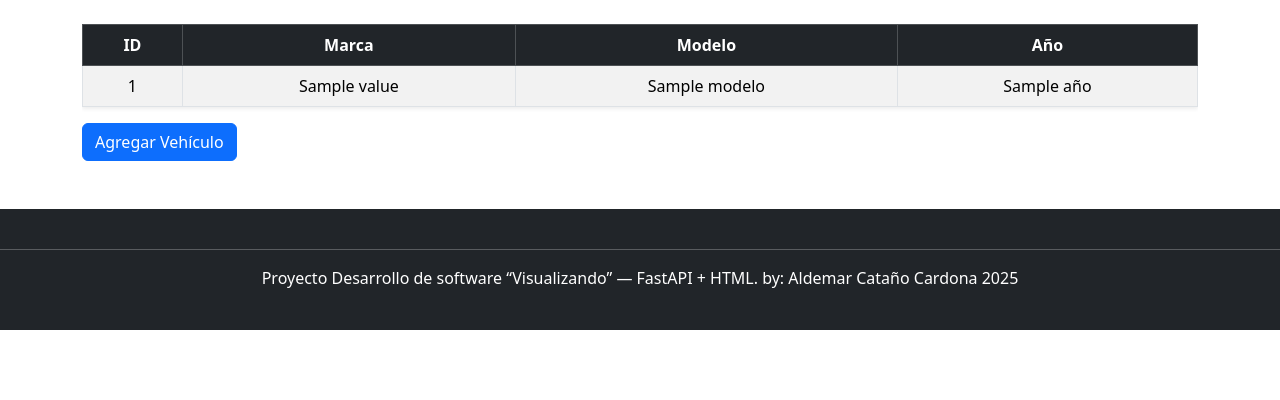
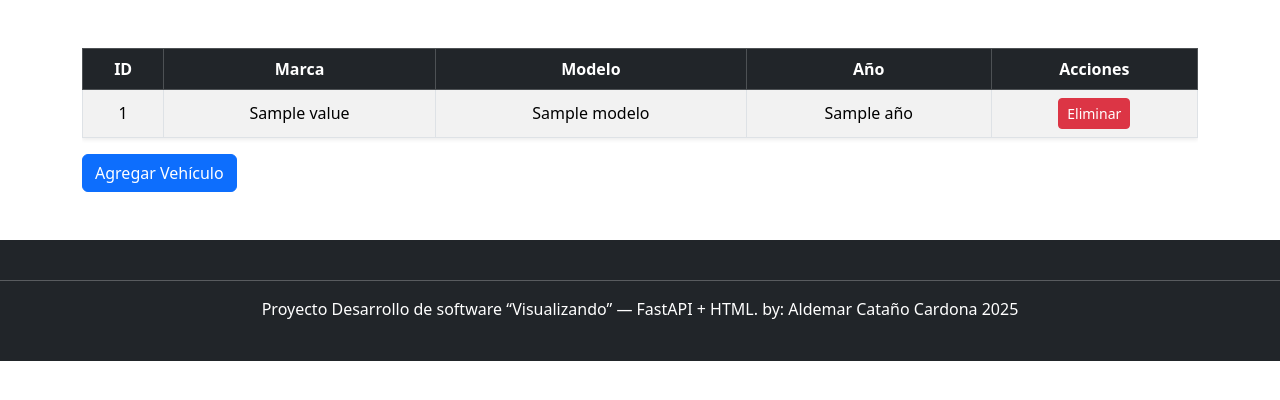
Before and after one commit to Aldemitar/vehiculos_electricos_aldemar, a FastAPI app: template templates/vehiculos_registro.html in a window 1280 px wide. Shown: the part 245-645 px from the top of the page. Run offline with FastAPI, Linux system fonts and the light colour scheme; the template is opened without the code that fills it: most values are stand-ins (such as "Sample title", 1, 10 or a date in 2020); parts of the project's set-up code (start-up, migrations or seed data) failed here and were passed over.

Commit message:
Se alteró el vehículos registros para hacer util el botón de eliminar

```diff
--- a/templates/vehiculos_registro.html
+++ b/templates/vehiculos_registro.html
@@ -9,6 +9,8 @@
     </header>
     <br>
 
+    <br>
+
     <div class="container">
         <div class="table-responsive">
             <table class="table table-striped table-hover table-bordered align-middle shadow-sm">
@@ -18,6 +20,7 @@
                         <th>Marca</th>
                         <th>Modelo</th>
                         <th>Año</th>
+                        <th>Acciones</th> <!-- Nueva columna -->
                     </tr>
                 </thead>
                 <tbody class="text-center">
@@ -27,11 +30,19 @@
                         <td>{{ vehiculo.marca.value }}</td>
                         <td>{{ vehiculo.modelo }}</td>
                         <td>{{ vehiculo.año }}</td>
+                        <td>
+                            <form action="/vehiculos/delete/{{ vehiculo.id }}" method="POST" onsubmit="return confirm('¿Estás seguro de que deseas eliminar este vehículo?');">
+                                <button type="submit" class="btn btn-danger btn-sm">
+                                    <i class="bi bi-trash"></i> Eliminar
+                                </button>
+                            </form>
+                        </td>
                     </tr>
                     {% endfor %}
                 </tbody>
             </table>
         </div>
+
         <div class="mb-4 text-muted">
             <a href="/vehiculos/add" class="btn btn-primary">
                 <i class="bi bi-plus-lg"></i> Agregar Vehículo
```
